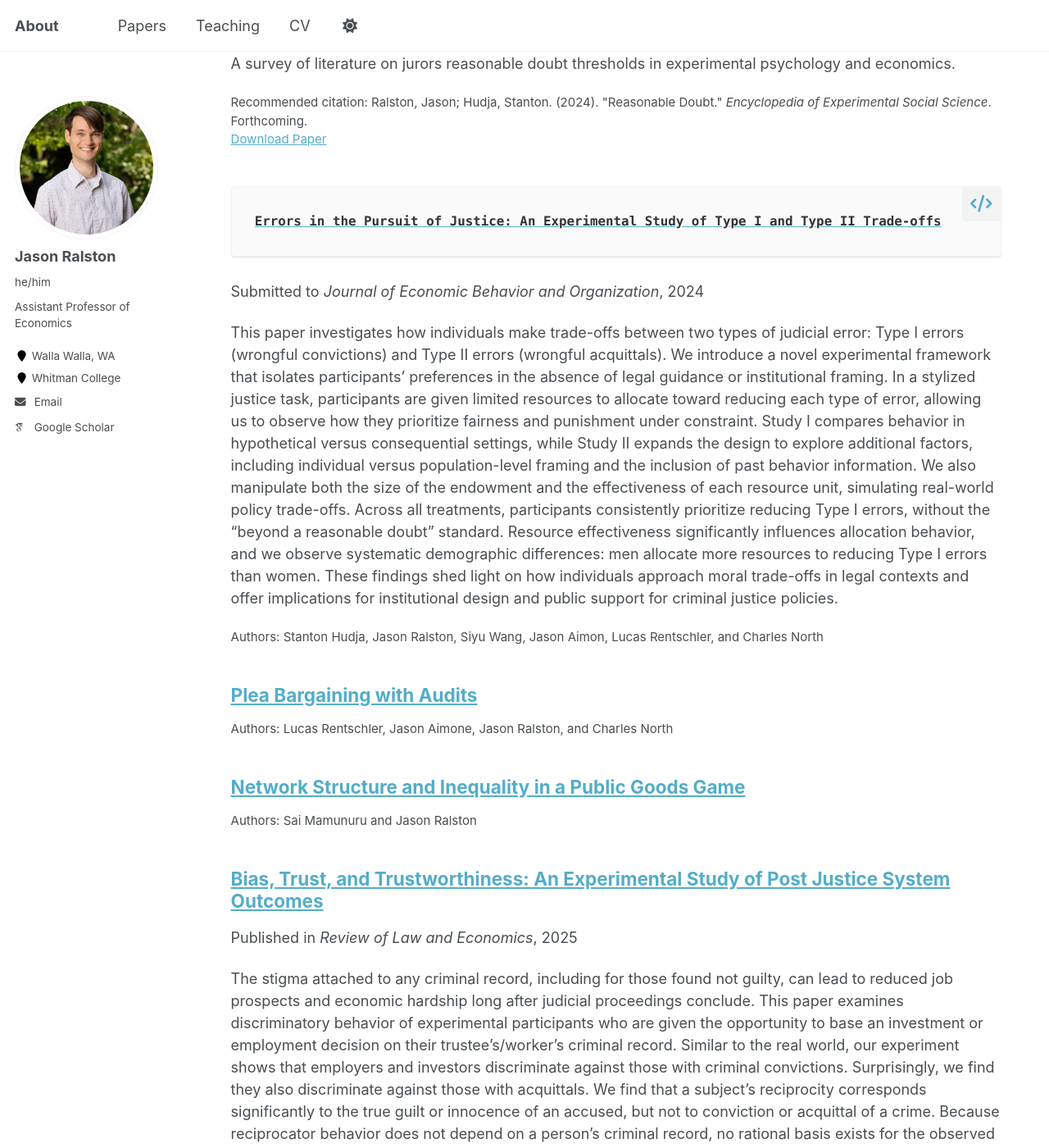
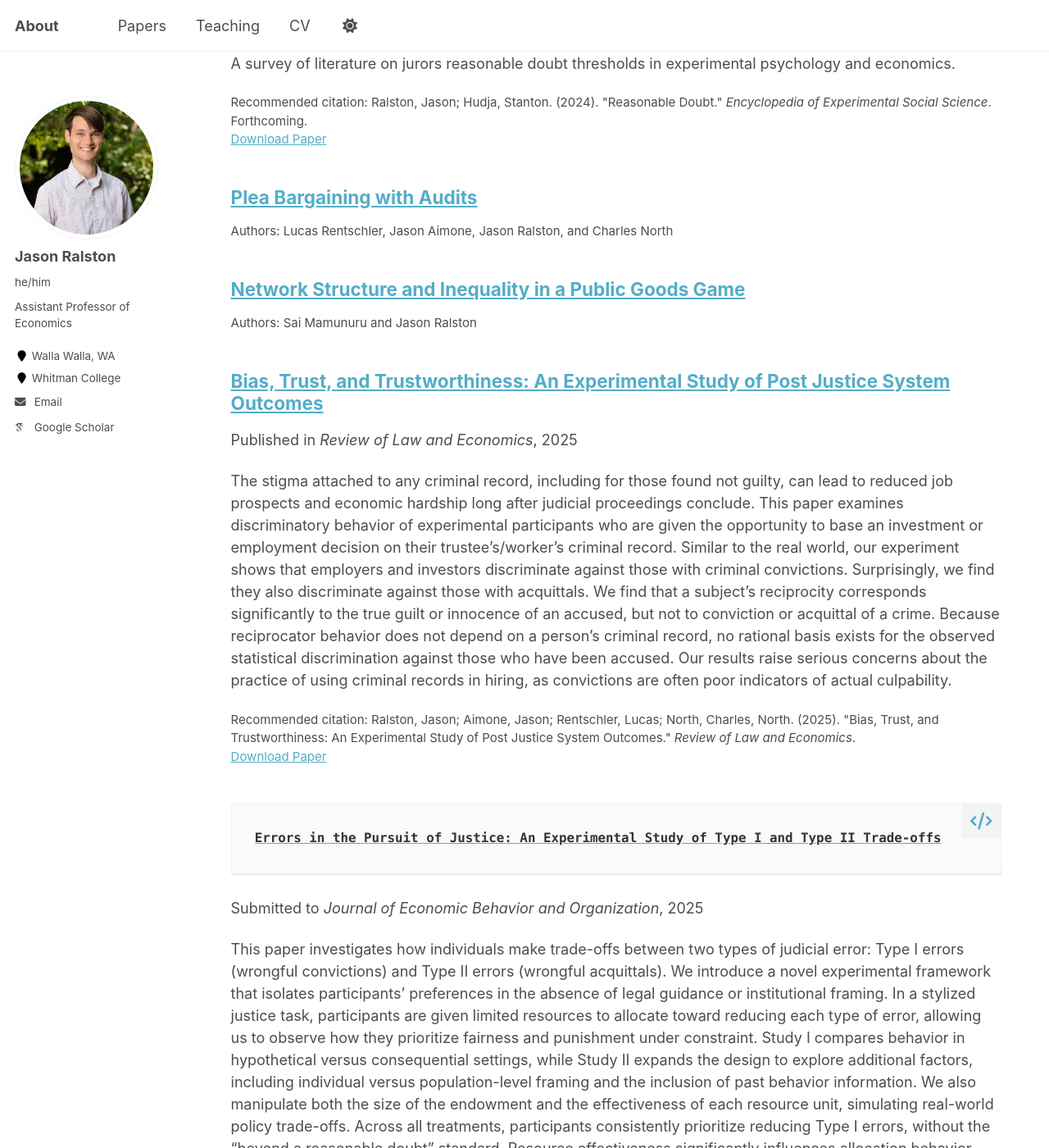
Before and after one commit to jasonralston/jasonralston.github.io, a Jekyll site: the page built from _pages/collection-archive.html, in a window 1280 px wide and 1400 px high, scrolled down 1793 px. Shown: the whole window at 82% size. Built offline with Jekyll 4.4.1, drawn with Linux system fonts in a browser that asks for light colours; some web fonts are replaced; some of the changed text lies outside the part shown.

Commit message:
Update T1T2.md

```diff
--- a/_publications/T1T2.md
+++ b/_publications/T1T2.md
@@ -3,7 +3,7 @@ title: "	Errors in the Pursuit of Justice: An Experimental Study of Type I and T
 collection: publications
 permalink: /publication/T1T2
 excerpt: "This paper investigates how individuals make trade-offs between two types of judicial error: Type I errors (wrongful convictions) and Type II errors (wrongful acquittals). We introduce a novel experimental framework that isolates participants’ preferences in the absence of legal guidance or institutional framing. In a stylized justice task, participants are given limited resources to allocate toward reducing each type of error, allowing us to observe how they prioritize fairness and punishment under constraint. Study I compares behavior in hypothetical versus consequential settings, while Study II expands the design to explore additional factors, including individual versus population-level framing and the inclusion of past behavior information. We also manipulate both the size of the endowment and the effectiveness of each resource unit, simulating real-world policy trade-offs. Across all treatments, participants consistently prioritize reducing Type I errors, without the “beyond a reasonable doubt” standard. Resource effectiveness significantly influences allocation behavior, and we observe systematic demographic differences: men allocate more resources to reducing Type I errors than women. These findings shed light on how individuals approach moral trade-offs in legal contexts and offer implications for institutional design and public support for criminal justice policies."
-date: 2024-06-16
+date: 2025-10-29
 venue: Journal of Economic Behavior and Organization
 paperurl:
 citation: Stanton Hudja, Jason Ralston, Siyu Wang, Jason Aimon, Lucas Rentschler, and Charles North
```
